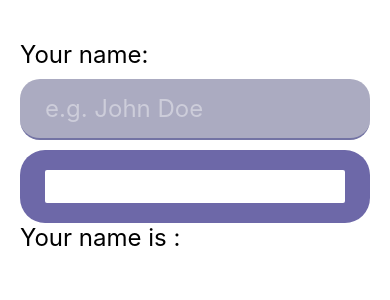
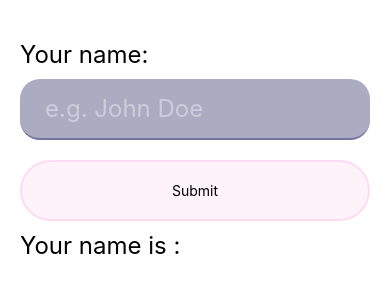
Before and after one commit to cheestick/rn-mash, a React Native app: screen / in a window 390 px wide. Shown: the top 300 px of the page. Built offline with nearby package versions, Linux system fonts and the light colour scheme.

Commit message:
touchable opacity

```diff
--- a/App.tsx
+++ b/App.tsx
@@ -1,5 +1,6 @@
 import { useState } from 'react';
-import { Button, FlatList, RefreshControl, ScrollView, SectionList, StyleSheet, Text, TextInput, View } from 'react-native';
+import { Button, FlatList, RefreshControl, ScrollView, SectionList,
+  StyleSheet, Text, TextInput, TouchableOpacity, View } from 'react-native';
 import { dataList, titleList } from './mock';
 
 
@@ -25,11 +26,19 @@ export default function App() {
         // editable={false}
         // secureTextEntry
       />
-      <View style={sx.button}>
+
+      <TouchableOpacity
+        style={sx.buttonTO}
+        onPress={onPressHandler}
+        activeOpacity={0.3}>
+        <Text>{submitted ? 'Clear' : 'Submit'}</Text>
+      </TouchableOpacity>
+
+      {/* <View style={sx.button}>
         <Button title='Submit' color={'white'}
           onPress={onPressHandler}
         />
-      </View>
+      </View> */}
       <Text style={sx.text}>Your name is : {name}</Text>
       {submitted && name
         ? <Text key='is-submitted' style={[sx.text, {color: 'green'}]}>{name} approved!</Text>
@@ -80,5 +89,14 @@ const sx = StyleSheet.create({
     paddingHorizontal: 25,
     borderRadius: 25,
     alignItems: 'stretch'
+  },
+  buttonTO: {
+    padding: 20,
+    marginVertical: 10,
+    borderColor: '#ffaadd54',
+    backgroundColor: '#ffaadd23',
+    borderRadius: 50,
+    borderWidth: 2,
+    alignItems: 'center',
   }
 });
```
